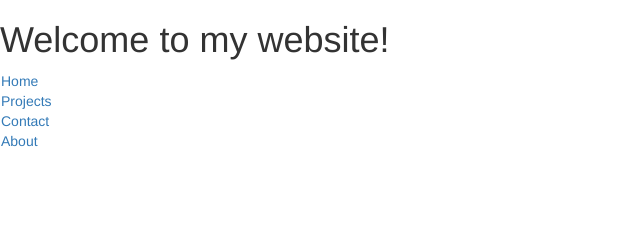
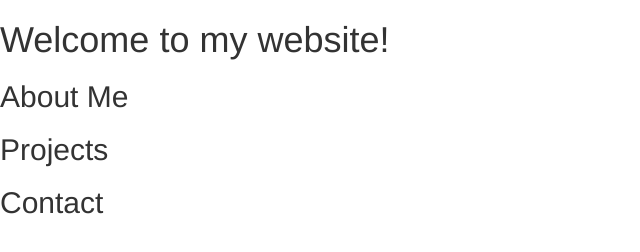
Before and after one commit to bshunk/BobbyShunkPortfolio, a plain HTML site: page index.html in a window 1280 px wide. Shown: the whole page, without its empty margins (0-640 px from the left). Drawn offline with nearby package versions, Linux system fonts and the light colour scheme.

Commit message:
remove package json and continue work on homepage

```diff
--- a/index.html
+++ b/index.html
@@ -8,15 +8,19 @@
     <link rel="stylesheet" href="https://maxcdn.bootstrapcdn.com/bootstrap/3.3.7/css/bootstrap.min.css">
   </head>
   <body>
-    <h1>Welcome to my website!</h1>
-    <ul class="navbar">
-      <li><a href="">Home</a></li>
-      <li><a href="">Projects</a></li>
-      <li><a href="">Contact</a></li>
-      <li><a href="">About</a></li>
-    </ul>
-
-
+    <h1 class="welcomeTitle">Welcome to my website!</h1>
+    <div class="aboutMe">
+      <h2>About Me</h2>
+      <p></p>
+    </div>
+    <div class="projects">
+      <h2>Projects</h2>
+      <p></p>
+    </div>
+    <div class="contact">
+      <h2>Contact</h2>
+      <p></p>
+    </div>
 
 
 
--- a/main.css
+++ b/main.css
@@ -1,10 +1,4 @@
-ul {
-  list-style-type: none;
-  margin: 0;
-  padding: 0;
+li {
+  display: inline;
+  /* position: fixed; */
 }
-
-li a {
-  display: block;
-  width: 60px;
-}
```
Also changed, not shown: package.json (deleted, +0 -25 lines).
